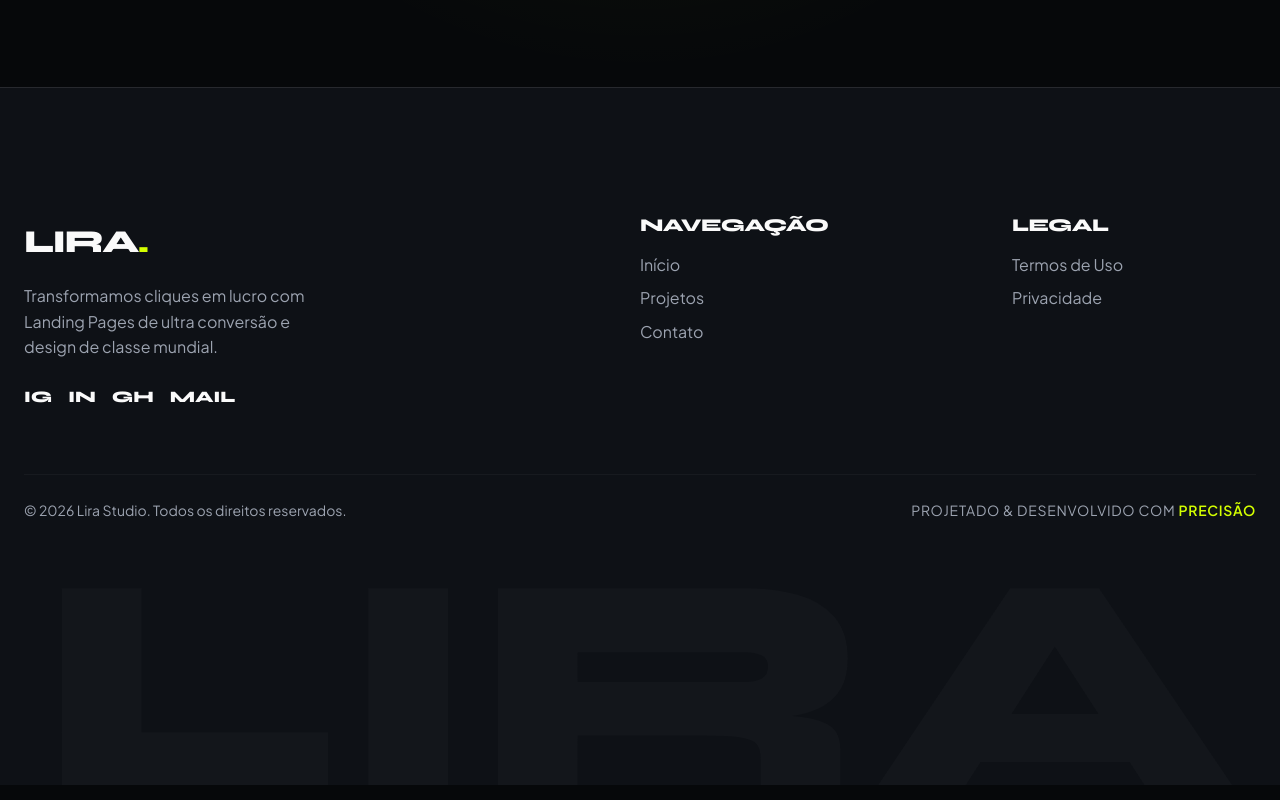
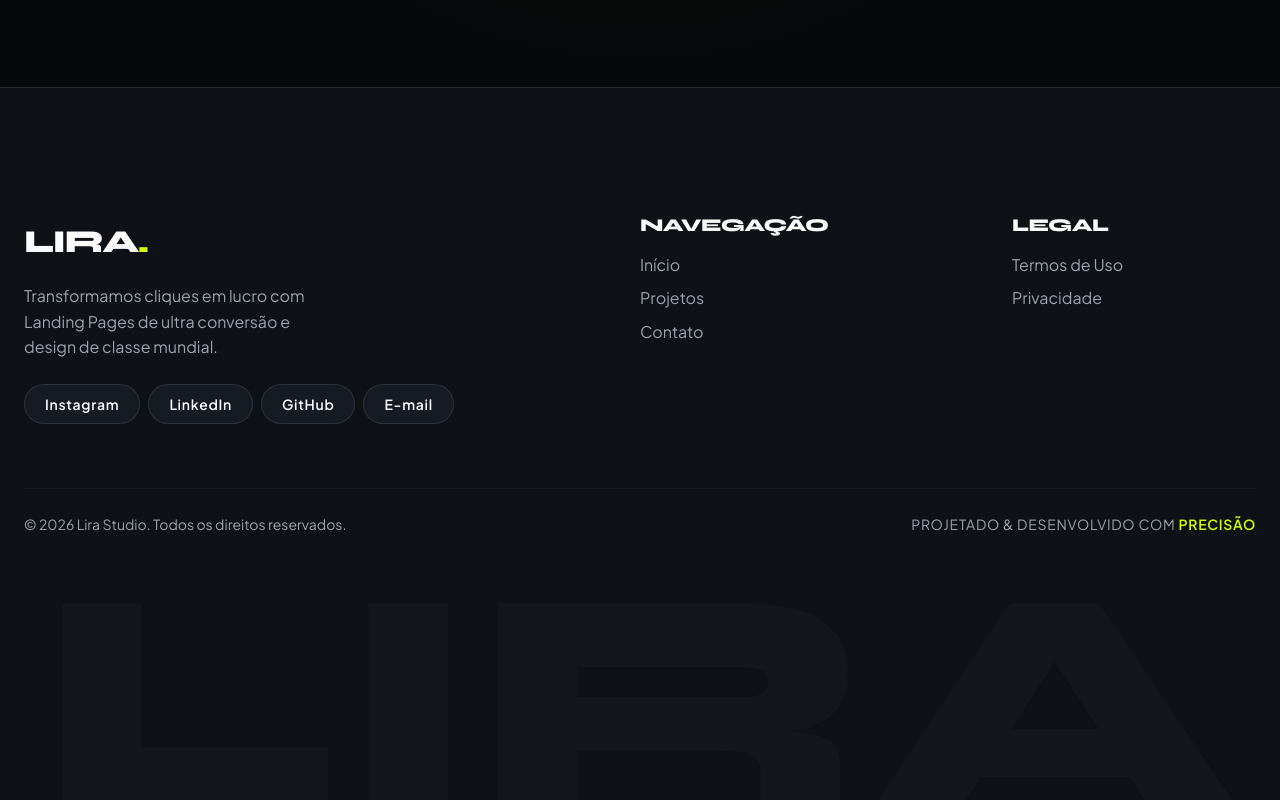
Before and after one commit to mateusoliveiradev1/lira, a React (Vite) app: page / in a window 1280 px wide. Shown: the part 5146-5946 px from the top of the page. Built offline with nearby package versions, Linux system fonts and the light colour scheme.

Commit message:
style: redesign dos links sociais no footer para formato de pills e fonte correta

```diff
--- a/src/components/Footer.jsx
+++ b/src/components/Footer.jsx
@@ -10,11 +10,11 @@ export default function Footer() {
             <p className="footer-desc">
               Transformamos cliques em lucro com Landing Pages de ultra conversão e design de classe mundial.
             </p>
-            <div className="footer-socials" style={{ fontFamily: 'var(--font-display)', fontWeight: 800 }}>
-              <a href="#" target="_blank" rel="noreferrer" aria-label="Instagram da Lira Studio">IG</a>
-              <a href="#" target="_blank" rel="noreferrer" aria-label="LinkedIn da Lira Studio">IN</a>
-              <a href="#" target="_blank" rel="noreferrer" aria-label="GitHub da Lira Studio">GH</a>
-              <a href="mailto:contato@liraconversao.com.br" aria-label="Enviar email para Lira Studio">MAIL</a>
+            <div className="footer-socials">
+              <a href="#" target="_blank" rel="noreferrer" aria-label="Instagram da Lira Studio">Instagram</a>
+              <a href="#" target="_blank" rel="noreferrer" aria-label="LinkedIn da Lira Studio">LinkedIn</a>
+              <a href="#" target="_blank" rel="noreferrer" aria-label="GitHub da Lira Studio">GitHub</a>
+              <a href="mailto:contato@liraconversao.com.br" aria-label="Enviar email para Lira Studio">E-mail</a>
             </div>
           </div>
 
--- a/src/index.css
+++ b/src/index.css
@@ -505,9 +505,29 @@ h1, h2, h3, h4, .h2-reveal {
 .footer-info .logo { margin-bottom: var(--space-3); display: inline-block; }
 .footer-desc { color: var(--fg-muted); margin-bottom: var(--space-4); max-width: 300px; }
 
-.footer-socials { display: flex; gap: var(--space-3); }
-.footer-socials a { color: var(--fg-base); transition: color var(--transition-fast); }
-.footer-socials a:hover { color: var(--accent-primary); }
+.footer-socials { display: flex; gap: var(--space-2); flex-wrap: wrap; }
+.footer-socials a {
+  display: inline-flex;
+  align-items: center;
+  justify-content: center;
+  padding: 0.5rem 1.25rem;
+  background-color: var(--bg-surface-raised);
+  border: 1px solid var(--border-base);
+  border-radius: var(--radius-full);
+  color: var(--fg-base);
+  font-family: var(--font-sans);
+  font-size: 0.875rem;
+  font-weight: 600;
+  letter-spacing: 0.05em;
+  transition: all var(--transition-normal);
+  text-decoration: none;
+}
+.footer-socials a:hover {
+  background-color: var(--accent-primary);
+  color: var(--bg-base);
+  border-color: var(--accent-primary);
+  transform: translateY(-2px);
+}
 
 .footer-links-group h3 { font-size: 1.125rem; margin-bottom: var(--space-3); color: var(--fg-base); }
 .footer-links-group ul { list-style: none; display: flex; flex-direction: column; gap: var(--space-2); }
```
